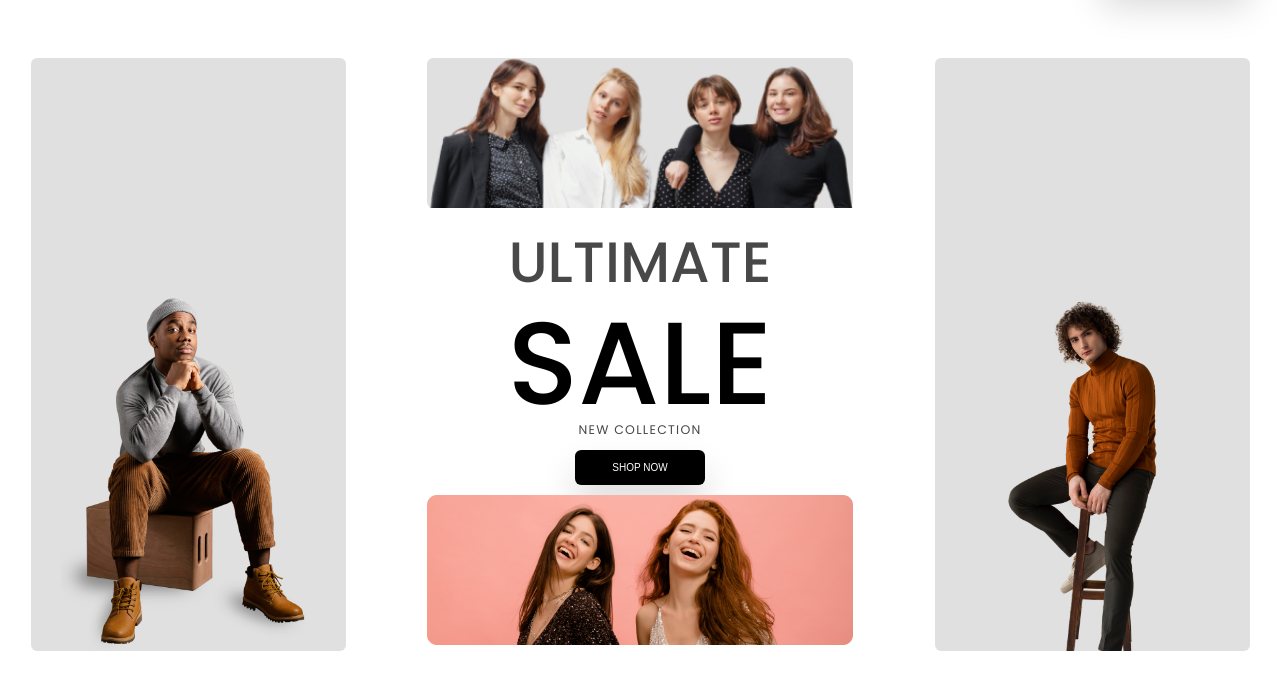
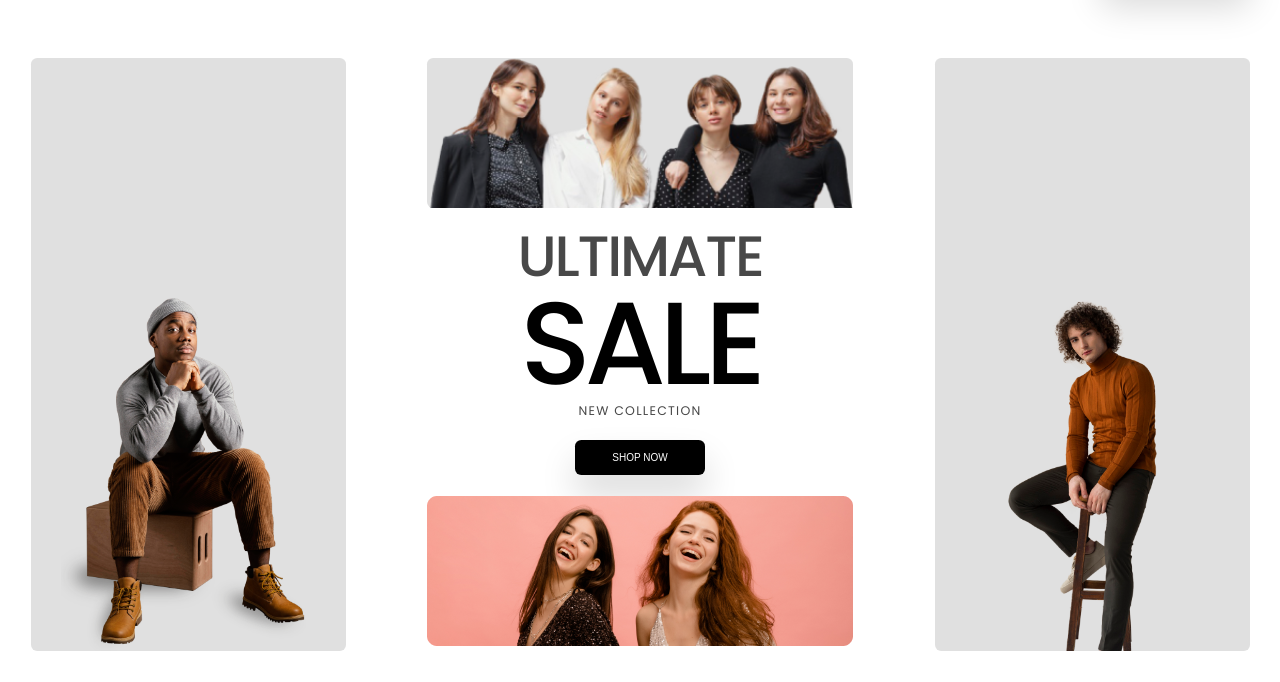
Before and after one commit to RossoniPablo/fasco, a plain HTML site: page index.html in a window 1280 px wide. Shown: the part 82-764 px from the top of the page. Drawn offline with Linux system fonts and the light colour scheme.

Commit message:
Atualização das tags de title da s-home

```diff
--- a/css/pages/s-home/s-home.css
+++ b/css/pages/s-home/s-home.css
@@ -66,32 +66,30 @@
 }
 
 .s-home .cards-center .title-cards h1 {
-    color: #484848;
     text-align: center;
     font-family: Poppins;
-    font-size: 5.6875rem;
-    font-style: normal;
+    font-size: 11.6875rem;
     font-weight: 500;
+    line-height: 100%;
+    letter-spacing: -0.64281rem;
 }
 
 .s-home .cards-center .title-cards h3 {
-    text-align: center;
-
-    font-size: 11.6875rem;
-
-    font-weight: 500;
-    line-height: 100%;
-
-
-}
-
-.s-home .cards-center .title-cards h2 {
     color: #484848;
     text-align: center;
     font-size: 1.25rem;
     font-weight: 400;
     letter-spacing: 0.125rem;
     text-transform: uppercase;
+}
+
+.s-home .cards-center .title-cards h2 {
+    color: #484848;
+    text-align: center;
+    font-size: 5.6875rem;
+    font-weight: 500;
+    line-height: 100%;
+    letter-spacing: -0.2275rem;
 }
 
 .s-home .cards-center button {
--- a/index.html
+++ b/index.html
@@ -42,9 +42,9 @@
                         <img src="./assets/img/img-header-top.png" alt="">
                     </div>
                     <div class="title-cards">
-                        <h1>ULTIMATE</h1>
-                        <h3>SALE</h3>
-                        <h2>NEW COLLECTION</h2>
+                        <h2>ULTIMATE</h2>
+                        <h1>SALE</h1>
+                        <h3>NEW COLLECTION</h3>
                     </div>
                     <button>SHOP NOW</button>
                     <div>
```
